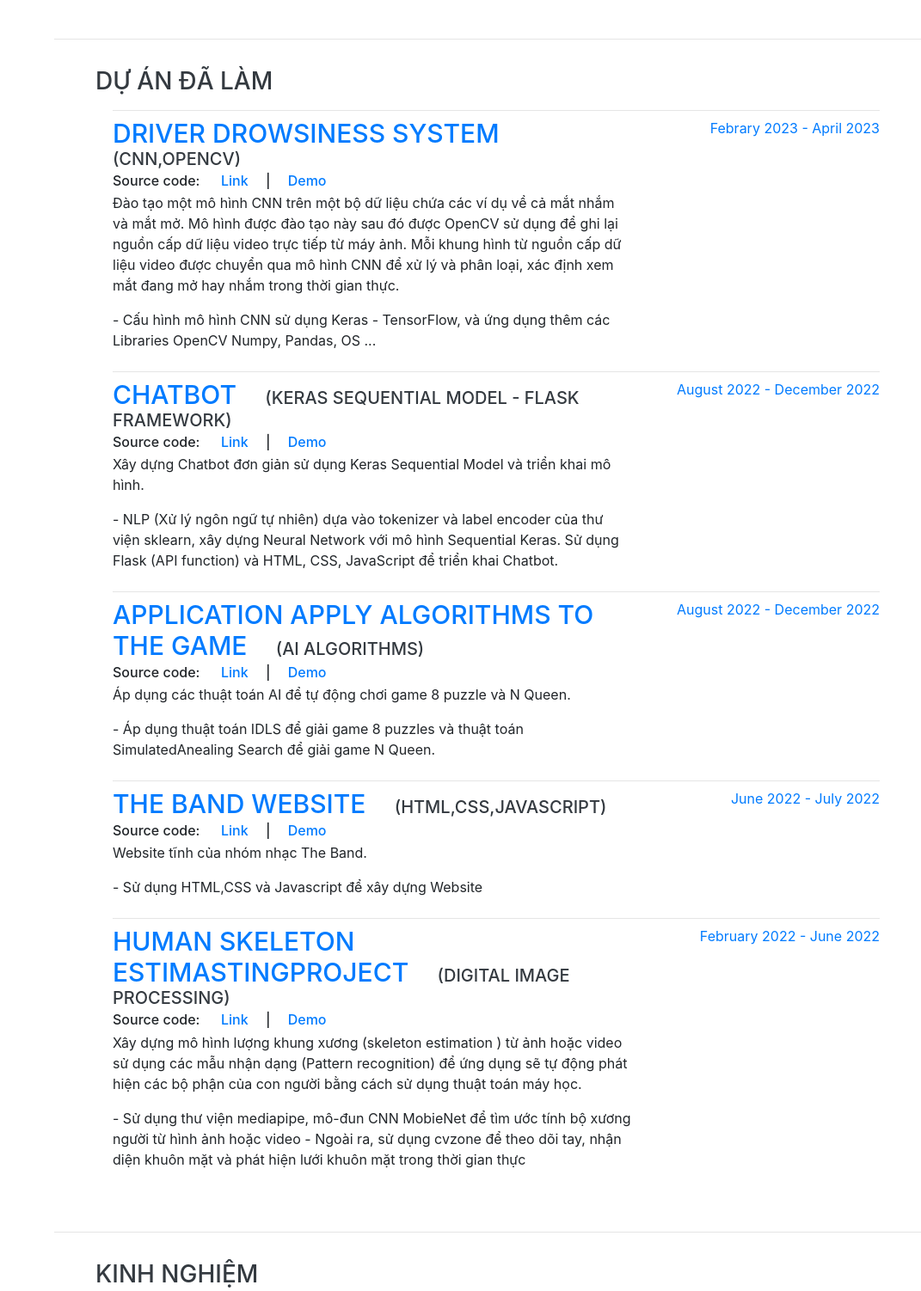
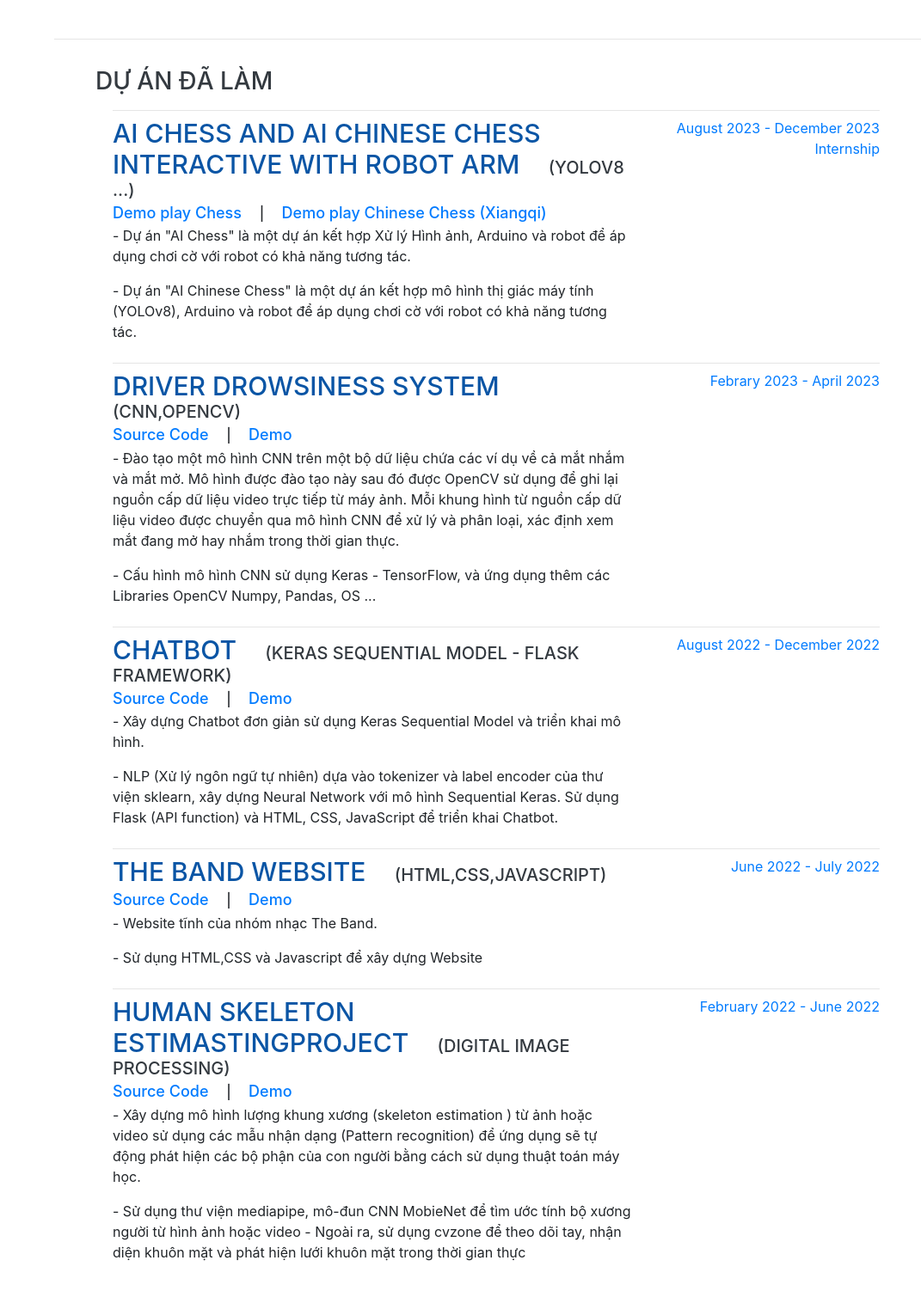
Before and after one commit to nguyenquangtung/resume, a website with bundled scripts: page index_vnm.html in a window 1280 px wide. Shown: the part 1980-3482 px from the top of the page at 86% size, without its empty margins (209-1280 px from the left). Built offline with nearby package versions, Linux system fonts and the light colour scheme; a web font is replaced by a local one.

Commit message:
update demo link and source code link

```diff
--- a/index_vnm.html
+++ b/index_vnm.html
@@ -58,7 +58,7 @@
         </li-->
         <li class="nav-item">
           <a class="nav-link" target="_blank"
-            href="https://drive.google.com/file/d/1UqjoW2pdBcmcbPpv4K3fJbBiz7CjP3cw/view?usp=sharing">TẢI FILE PDF</a>
+            href="https://drive.google.com/file/d/1Gu83lvMfczRwPskS3ZBRKhrfyqzsnopq/view?usp=sharing">TẢI FILE PDF</a>
         </li>
       </ul>
     </div>
@@ -109,7 +109,7 @@
 
         <div style="margin-top: 30px; display: inline-block;">
           <a target="_blank" style="background: none"
-            href="https://drive.google.com/file/d/1QHOCvlNLFVdD8wCgbEBwXMvb_NubnLT1/view?usp=sharing">
+            href="https://drive.google.com/file/d/1Gu83lvMfczRwPskS3ZBRKhrfyqzsnopq/view?usp=sharing">
             <button style="
                   background: rgb(255, 186, 146);
                   width: 150px;
@@ -123,7 +123,7 @@
         </div>
         <div style="margin-top: 30px; display: inline-block;margin-left: 15px;">
           <a target="_blank" style="background: none"
-            href="https://drive.google.com/file/d/1UqjoW2pdBcmcbPpv4K3fJbBiz7CjP3cw/view?usp=sharing">
+            href="https://drive.google.com/file/d/1yTj-akHNR76TP6g1ZPjhjUol1EG9AFuM/view?usp=sharing">
             <button style="
                   background: rgb(255, 186, 146);
                   width: 150px;
@@ -385,24 +385,59 @@ e logo" title="Python" height="25" /></span>
           <hr class="mb-2 mt-0" />
           <div class="resume-item d-flex flex-column flex-md-row mb-2">
             <div class="resume-content mr-auto">
+
               <h5 class="mb-1">
-                <a target="_blank" href="https://youtu.be/X8ZFH_fZsIo" style="font-size: 30px">
+                <a target="_blank" style="color: #0a55a5; font-size: 30px">
+                  AI Chess and AI Chinese Chess interactive with Robot Arm
+                </a>
+                &emsp; (YOLOv8 ...)
+              </h5>
+              <div class="h6 mb-1">
+                <a target="_blank"
+                  href="https://youtu.be/7EVB89qOXaM?si=-G3MY66mkipP_fBe"
+                  style="font-size : 18px"><span>Demo play Chess</span>
+                </a>
+                &emsp;|&emsp;
+                <a target="_blank"
+                href="https://youtu.be/pZFpQ4rtwPw?si=XjtAn_bYXUL38VIE"
+                style="font-size : 18px"><span>Demo play Chinese Chess (Xiangqi)</span>
+                </a>
+              </div>
+              <p>- Dự án "AI Chess" là một dự án kết hợp Xử lý Hình ảnh, Arduino và robot để áp dụng chơi cờ với robot có khả năng tương tác.</p>
+              <p>
+                - Dự án "AI Chinese Chess" là một dự án kết hợp mô hình thị giác máy tính (YOLOv8), Arduino và robot để áp dụng chơi cờ với robot có khả năng tương tác.
+              </p>
+
+            </div>
+            <div class="resume-date text-md-right">
+              <span class="text-primary">August 2023 - December 2023
+                Internship
+              </span>
+            </div>
+          </div>
+
+              <hr class="mb-2 mt-0" />
+              <div class="resume-item d-flex flex-column flex-md-row mb-2">
+                <div class="resume-content mr-auto">
+              <h5 class="mb-1">
+                <a target="_blank" style="color: #0a55a5; font-size : 30px">
                   Driver drowsiness system
                 </a>
                 &emsp; (CNN,OpenCV)
               </h5>
               <div class="h6 mb-1">
-                Source code: &emsp;
                 <a target="_blank"
-                  href="https://github.com/nguyenquangtung/DL_Driver-drowsiness-detection.git"><span>Link</span>
+                  href="https://github.com/nguyenquangtung/DL_Driver-drowsiness-detection.git"
+                  style="font-size : 18px"><span>Source Code</span>
                 </a>
                 &emsp;|&emsp;
                 <a target="_blank"
-                href="https://youtu.be/X8ZFH_fZsIo"><span>Demo</span>
+                href="https://youtu.be/X8ZFH_fZsIo"
+                style="font-size : 18px"><span>Demo</span>
                 </a>
               </div>
               <p>
-            Đào tạo một mô hình CNN trên một bộ dữ liệu chứa các ví dụ về cả mắt nhắm và mắt mở.
+            - Đào tạo một mô hình CNN trên một bộ dữ liệu chứa các ví dụ về cả mắt nhắm và mắt mở.
             Mô hình được đào tạo này sau đó được OpenCV sử dụng để ghi lại nguồn cấp dữ liệu video trực tiếp từ máy ảnh.
             Mỗi khung hình từ nguồn cấp dữ liệu video được
             chuyển qua mô hình CNN để xử lý và phân loại, xác định xem mắt đang mở hay nhắm trong thời gian thực.
@@ -430,27 +465,28 @@ e logo" title="Python" height="25" /></span>
               </div>
             </a> -->
           </div>
+
           <hr class="mb-2 mt-0" />
           <div class="resume-item d-flex flex-column flex-md-row mb-2">
             <div class="resume-content mr-auto">
               <h5 class="mb-1">
-                <a target="_blank" href="https://youtu.be/MSysQp4dc1I" style="font-size: 30px">
+                <a target="_blank" style="color: #0a55a5; font-size: 30px">
                   Chatbot
                 </a>
                 &emsp; (Keras Sequential Model - Flask Framework)
               </h5>
               <div class="h6 mb-1">
-                Source code: &emsp;
                 <a target="_blank"
-                  href="https://github.com/nguyenquangtung/ML-Chatbox.git"><span>Link</span>
-                </a>
+                href="https://github.com/nguyenquangtung/ML-Chatbox.git"
+                style="font-size : 18px"><span>Source Code</span>
               </a>
               &emsp;|&emsp;
               <a target="_blank"
-              href="https://youtu.be/MSysQp4dc1I"><span>Demo</span>
+              href="https://youtu.be/MSysQp4dc1I"
+              style="font-size : 18px"><span>Demo</span>
               </a>
               </div>
-              <p>Xây dựng Chatbot đơn giản sử dụng Keras Sequential Model và triển khai mô hình.</p>
+              <p>- Xây dựng Chatbot đơn giản sử dụng Keras Sequential Model và triển khai mô hình.</p>
               <p>
                 - NLP (Xử lý ngôn ngữ tự nhiên) dựa vào tokenizer và label encoder của thư viện sklearn, xây dựng Neural Network với mô hình Sequential Keras.
                  Sử dụng Flask (API function) và HTML, CSS, JavaScript để triển khai Chatbot.
@@ -467,23 +503,24 @@ e logo" title="Python" height="25" /></span>
               <span class="text-primary">August 2022 - December 2022</span>
             </div>
           </div>
-          <hr class="mb-2 mt-0" />
+          <!-- <hr class="mb-2 mt-0" />
           <div class="resume-item d-flex flex-column flex-md-row mb-2">
             <div class="resume-content mr-auto">
               <h5 class="mb-1">
-                <a target="_blank" href="https://youtu.be/4ZaxbMdLu2c" style="font-size: 30px">
+                <a target="_blank" style="color: #0a55a5; font-size: 30px">
                   Application Apply algorithms to the Game
                 </a>
                 &emsp; (AI Algorithms)
               </h5>
               <div class="h6 mb-1">
-                Source code: &emsp;
                 <a target="_blank"
-                  href="https://github.com/nguyenquangtung/AI-Nqueens-and-8Puzzles.git"><span>Link</span>
+                href="https://github.com/nguyenquangtung/AI-Nqueens-and-8Puzzles.git"
+                style="font-size : 18px"><span>Source Code</span>
                </a>
               &emsp;|&emsp;
                 <a target="_blank"
-                href="https://youtu.be/4ZaxbMdLu2c"><span>Demo</span>
+              href="https://youtu.be/4ZaxbMdLu2c"
+              style="font-size : 18px"><span>Demo</span>
                 </a>
               </div>
               <p>Áp dụng các thuật toán AI để tự động chơi game 8 puzzle và N Queen.</p>
@@ -494,27 +531,30 @@ e logo" title="Python" height="25" /></span>
             <div class="resume-date text-md-right">
               <span class="text-primary">August 2022 - December 2022</span>
             </div>
-          </div>
+          </div> -->
+
           <hr class="mb-2 mt-0" />
           <div class="resume-item d-flex flex-column flex-md-row mb-2">
             <div class="resume-content mr-auto">
               <h5 class="mb-1">
-                <a target="_blank" href="https://ui-web-the-band.vercel.app/" style="font-size: 30px">
+                <a target="_blank" style="color: #0a55a5; font-size: 30px">
                   The Band Website
                 </a>
                 &emsp; (HTML,CSS,JavaScript)
               </h5>
           <div class="h6 mb-1">
-                Source code: &emsp;
                 <a target="_blank"
-                  href="https://github.com/nguyenquangtung/UI-Web-The-Band.git"><span>Link</span>
+                  href="https://github.com/nguyenquangtung/UI-Web-The-Band.git"
+                  style="font-size : 18px"><span>Source Code</span>
+                </a>
               </a>
               &emsp;|&emsp;
               <a target="_blank"
-                href="https://ui-web-the-band.vercel.app/"><span>Demo</span>
+              href="https://ui-web-the-band.vercel.app/"
+              style="font-size : 18px"><span>Demo</span>
               </a>
               </div>
-              <p>Website tĩnh của nhóm nhạc The Band.</p>
+              <p>- Website tĩnh của nhóm nhạc The Band.</p>
               <p>
                 - Sử dụng HTML,CSS và Javascript để xây dựng Website
               </p>
@@ -528,23 +568,25 @@ e logo" title="Python" height="25" /></span>
           <div class="resume-item d-flex flex-column flex-md-row mb-2">
             <div class="resume-content mr-auto">
               <h5 class="mb-1">
-                <a target="_blank" href="https://youtu.be/DQVGjCHT1J4" style="font-size: 30px">
+                <a target="_blank" style="color: #0a55a5; font-size: 30px">
                   HUMAN SKELETON ESTIMASTINGPROJECT
                 </a>
                 &emsp; (Digital Image processing)
               </h5>
               <div class="h6 mb-1">
-                Source code: &emsp;
                 <a target="_blank"
-                  href="https://github.com/nguyenquangtung/DIP-Human-Skeleton-Estimating.git"><span>Link</span>
+                  href="https://github.com/nguyenquangtung/DIP-Human-Skeleton-Estimating.git"
+                  style="font-size : 18px"><span>Source Code</span>
+                </a>
                 </a>
                 &emsp;|&emsp;
                 <a target="_blank"
-                href="https://youtu.be/DQVGjCHT1J4"><span>Demo</span>
+                href="https://youtu.be/DQVGjCHT1J4"
+                style="font-size : 18px"><span>Demo</span>
                 </a>
               </div>
               <p>
-                Xây dựng mô hình lượng khung xương (skeleton estimation ) từ ảnh hoặc video sử dụng các mẫu nhận dạng
+                - Xây dựng mô hình lượng khung xương (skeleton estimation ) từ ảnh hoặc video sử dụng các mẫu nhận dạng
                 (Pattern recognition) để ứng dụng sẽ tự động phát hiện các bộ phận của con người bằng cách sử dụng thuật toán máy học.
               </p>
               <p>
```
Also changed, not shown: index.html (+61 -51 lines). Lines whose indentation alone changed are shown as unchanged.
